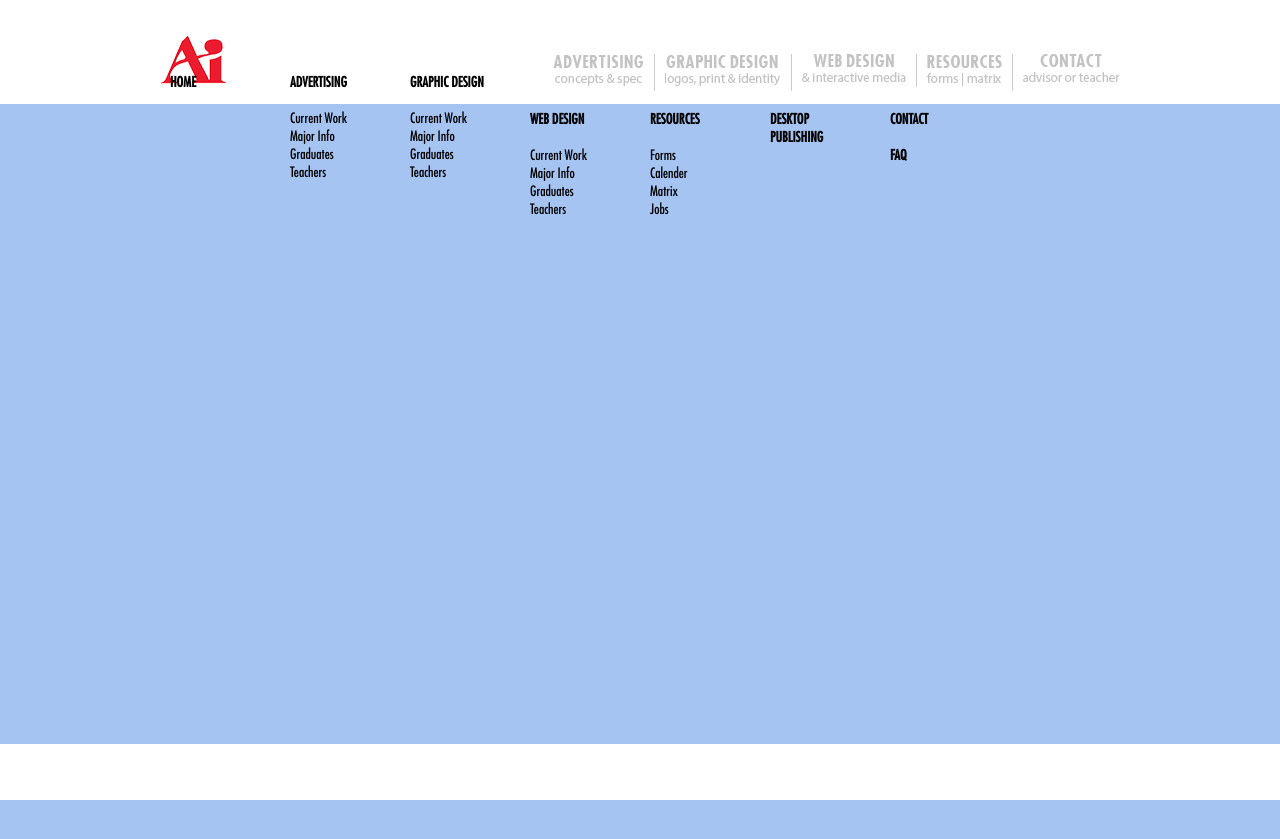
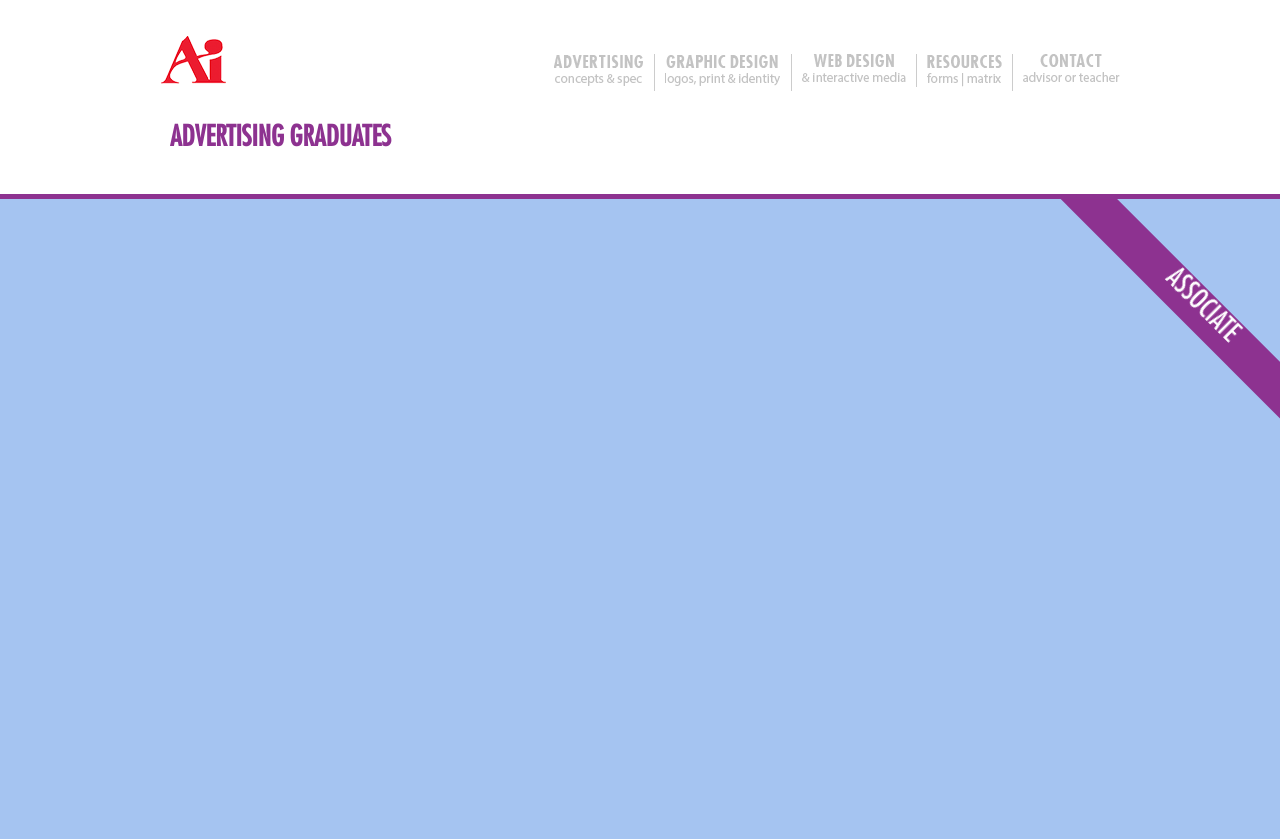
Before and after one commit to PublicAutopsy/AISF-Designs, a PHP site: page /advertising/graduates.html in a window 1280 px wide. Before the commit the page ends 800 px from the top, so only its background shows below. Run offline with PHP 8.4, Linux system fonts and the light colour scheme.

Commit message:
layout&img's

```diff
--- a/advertising/graduates.html
+++ b/advertising/graduates.html
@@ -18,9 +18,11 @@
 
 	<!-- CSS
   ================================================== -->
-	<link rel="stylesheet" href="css/layout.css">
-	<link rel="stylesheet" href="css/skeleton.css">
-	<link rel="stylesheet" href="css/style.css">
+	<link rel="stylesheet" href="../css/layout.css">
+	<link rel="stylesheet" href="../css/skeleton.css">
+	<link rel="stylesheet" href="../css/style.css">
+	<link rel="stylesheet" href="local_ad.css">
+
 
 		<!-- JS/JQUERY/PHP
   ================================================== -->
@@ -35,23 +37,31 @@
 	<body>
 
 		<div class="nav-container">
-			<div id="logo"><a href="#"><img src="img/ai_logo.png"></a></div>
+			<div id="logo"><a href="#"><img src="../img/ai_logo.png"></a></div>
 				<div class="nav-wrap">
-					<div id="ad-nav" width="90px" height="33px"><a href="#"><img src="img/adver_nav.png"></a></div>
-					<div id="gd-nav"  width="116px" height="33px"><a href="#"><img src="img/gd_nav.png"></a></div>
-					<div id="wd-nav"  width="104px" height="29px"><a href="#"><img src="img/web_nav.png"></a></div>
-					<div id="rsrc-nav"  width="116px" height="33px"><a href="#"><img src="img/rsrc_nav.png"></a></div>
-					<div id="cont-nav"  width="97px" height="29px"><a href="#"><img src="img/contact_nav.png"></a>
+					<div id="ad-nav" width="90px" height="33px"><a href="#"><img src="../img/adver_nav.png"></a></div>
+					<div id="gd-nav"  width="116px" height="33px"><a href="#"><img src="../img/gd_nav.png"></a></div>
+					<div id="wd-nav"  width="104px" height="29px"><a href="#"><img src="../img/web_nav.png"></a></div>
+					<div id="rsrc-nav"  width="116px" height="33px"><a href="#"><img src="../img/rsrc_nav.png"></a></div>
+					<div id="cont-nav"  width="97px" height="29px"><a href="#"><img src="../img/contact_nav.png"></a>
 				</div>
 			</div>
 		</div>
 
-		<div class="picture-slide"></div>
+		<div class="picture-slide">
+			<h1>ASSOCIATE</h1>
+
+		</div>
 
 		<!-- Main Skeleton Begins-->
+		<div class="container">
+			<div id="ad-head" class="five columns"><h1>ADVERTISING GRADUATES</h1></div>
+		</div>
 
 
 		<!-- Main Skeleton Ends-->
+
+		<!--
 		<footer>
 			<div class="container">
 				<div id="home-footer" class="two columns">
@@ -108,5 +118,6 @@
 				</div>
 			</div>
 		</footer>
+	     -->
 	</body>
 </html>
--- /dev/null
+++ b/advertising/local_ad.css
@@ -0,0 +1,36 @@
+#ad-head{
+	padding-top:45px;
+	color:#8d3290;
+}
+
+.picture-slide{
+	margin-top:140px;
+	border-top:solid 5px #8d3290;
+}
+
+.picture-slide h1{
+
+	color:white;
+	font-weight:normal;
+
+	text-align:center;
+	padding-top:10px;
+	padding-bottom:5px;
+	width:280px;
+
+	position:fixed;
+	right:-70px;
+	top:243px;
+
+
+	border-left: 40px solid transparent;
+    border-bottom: 40px solid #8d3290;
+    height:0;
+
+
+
+	-webkit-transform: rotate(45deg);
+	-moz-transform: rotate(45deg);
+	-o-transform: rotate(45deg);
+
+}
--- a/css/layout.css
+++ b/css/layout.css
@@ -97,6 +97,9 @@ footer ul{
 
 h4 span{display:block;}
 
+/*----------graduates page-----------------*/
+
+
 /* #Media Queries
 ================================================== */
 
```
Also changed, not shown: img/2nd_year.png (added), img/4_year.png (added).
